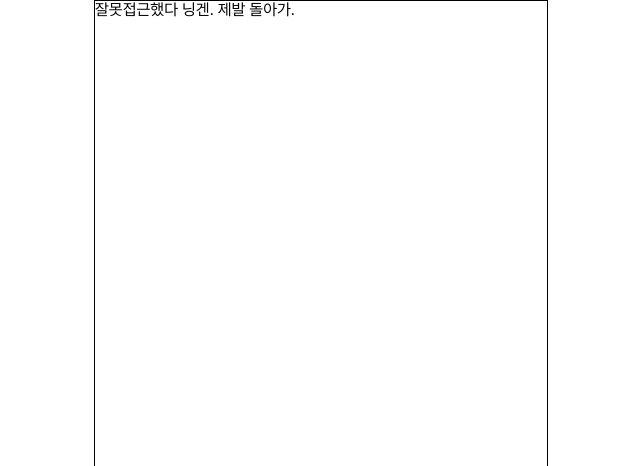
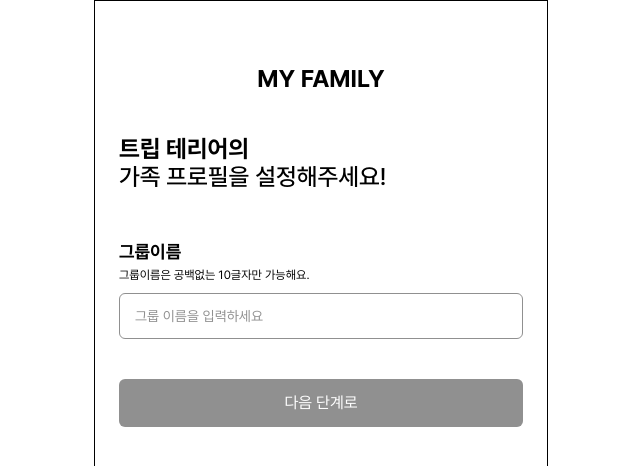
Before and after one commit to SWYP-6-6/6-FE, a Next.js app: page /signin-group in a window 1280 px wide. Before the commit this address had no page. Shown: the top 466 px of the page, without its empty margins (319-959 px from the left). Built offline with nearby package versions, Linux system fonts and the light colour scheme.

Commit message:
feat: 그룹 가입 페이지 ui

```diff
--- /dev/null
+++ b/src/app/signin-group/SignupGroupPage.module.scss
@@ -0,0 +1,148 @@
+.container {
+  width: 100%;
+}
+
+.group-name {
+  @include column-flexbox(center, start, 4rem);
+
+  width: 100%;
+  padding: 0 2.4rem 0;
+  transition: $base-transition;
+
+  .introduction {
+    @include text-style(24);
+
+    margin-bottom: 1.2rem;
+
+    .bold {
+      @include text-style(24, $black, bolder);
+    }
+  }
+
+  .input-group {
+    @include column-flexbox(center, start, 0.6rem);
+
+    transition: $base-transition;
+    width: 100%;
+
+    .title {
+      @include text-style(18, $black, bolder);
+    }
+
+    .description {
+      @include text-style(12, $black, light);
+
+      margin-bottom: 0.4rem;
+    }
+
+    .input {
+      @include text-style(14);
+
+      transition: $base-transition;
+      width: 100%;
+      border-radius: 0.6rem;
+      border: 0.05rem solid $gray;
+      padding: 1.4rem 1.5rem;
+      &::placeholder {
+        @include text-style(14, $gray, light);
+      }
+
+      &:focus {
+        border-color: $primary;
+        outline: none;
+      }
+    }
+  }
+
+  .error-message {
+    @include text-style(14, red);
+    margin-top: 0.3rem;
+
+    animation: slideIn 0.3s ease-out;
+  }
+}
+
+.group-profilePicture {
+  @include column-flexbox(center, center, 3.5rem);
+
+  .title {
+    @include text-style(16, $black, bolder);
+
+    margin-top: 0.8rem;
+  }
+
+  .image-container {
+    @include flexbox;
+
+    position: relative;
+    margin-bottom: 1.6rem;
+
+    &-example {
+      background-color: $gray20;
+      width: 27.7rem;
+      height: 27.7rem;
+      border-radius: 50%;
+    }
+    &-camera {
+      z-index: 10;
+      position: absolute;
+      right: 0;
+      bottom: 1.73rem;
+      transition: $base-transition;
+
+      &:hover {
+        filter: brightness(90%);
+      }
+    }
+  }
+
+  .buttons {
+    @include column-flexbox(center, center, 0.9rem);
+    width: 100%;
+    padding: 0 2.4rem 0;
+
+    &-skip {
+      @include text-style(15, $gray, light);
+
+      width: 100%;
+      padding: 1.5rem 0;
+      border-radius: 0.6rem;
+      background: $gray20;
+    }
+  }
+}
+
+.group-complete {
+  @include column-flexbox(center, center, 11rem);
+
+  background-color: $gray30;
+  flex: 1;
+  padding: 0 2.4rem 0 2.3rem;
+
+  &-body {
+    @include column-flexbox(center, center, 9.3rem);
+
+    &-description {
+      @include column-flexbox(center, center, 2rem);
+      @include text-style(30, $black, bolder);
+
+      line-height: 4rem;
+
+      &-sub {
+        @include text-style(16, $gray, light);
+        line-height: 2.5rem;
+      }
+    }
+  }
+}
+
+@keyframes slideIn {
+  0% {
+    opacity: 0;
+    transform: translateY(-1rem);
+  }
+  100% {
+    opacity: 1;
+    transform: translateY(0);
+  }
+}
--- /dev/null
+++ b/src/app/signin-group/page.tsx
@@ -0,0 +1,185 @@
+'use client';
+
+import React, { useState } from 'react';
+import Image from 'next/image';
+import classNames from 'classnames/bind';
+import CommonButton from '@/components/common/CommonButton';
+import Header from '@/components/common/Header';
+import styles from './SignupGroupPage.module.scss';
+
+const cx = classNames.bind(styles);
+
+export default function SignupGroupPage() {
+  const [currentPage, setCurrentPage] = useState(1);
+  const [groupname, setGroupname] = useState('');
+  const [groupnameErrorMessage, setGroupnameErrorMessage] = useState('');
+  const [isGroupnameButtonEnabled, setIsGroupnameButtonEnabled] =
+    useState(false);
+  const [selectedImage, setSelectedImage] = useState<string | null>(null);
+
+  const totalPages = 3;
+
+  const handleNextClick = () => {
+    if (currentPage < totalPages) {
+      setCurrentPage((prevPage) => prevPage + 1);
+    }
+  };
+
+  const handleInputChange = (e: React.ChangeEvent<HTMLInputElement>) => {
+    const input = e.target.value;
+
+    if (input.trim().length === 0) {
+      setGroupnameErrorMessage('닉네임을 작성해주세요!');
+      setIsGroupnameButtonEnabled(false);
+    } else if (input.length > 10) {
+      setGroupnameErrorMessage(
+        '닉네임은 10글자 이하로 작성해주세요!(공백 포함)',
+      );
+      setIsGroupnameButtonEnabled(false);
+    } else {
+      setGroupnameErrorMessage('');
+      setIsGroupnameButtonEnabled(true);
+    }
+
+    setGroupname(input);
+  };
+
+  const handleImageChange = (e: React.ChangeEvent<HTMLInputElement>) => {
+    const file = e.target.files?.[0];
+    if (file) {
+      const reader = new FileReader();
+      reader.onloadend = () => {
+        setSelectedImage(reader.result as string);
+      };
+      reader.readAsDataURL(file);
+    }
+  };
+
+  const renderContent = () => {
+    switch (currentPage) {
+      case 1:
+        return (
+          <div className={cx('group-name')}>
+            <Header isShowButton={false} isShowProfile={false}>
+              MY FAMILY
+            </Header>
+            <div className={cx('introduction')}>
+              <span className={cx('bold')}>트립 테리어의 </span> <br />
+              가족 프로필을 설정해주세요!
+            </div>
+            <label htmlFor="nickname" className={cx('input-group')}>
+              <p className={cx('title')}>그룹이름</p>
+              <p className={cx('description')}>
+                그룹이름은 공백없는 10글자만 가능해요.
+              </p>
+              <input
+                type="text"
+                id="nickname"
+                value={groupname}
+                onChange={handleInputChange}
+                placeholder="그룹 이름을 입력하세요"
+                className={cx('input')}
+              />
+              {groupnameErrorMessage && (
+                <p className={cx('error-message')}>{groupnameErrorMessage}</p>
+              )}
+            </label>
+            <CommonButton
+              isEnabled={isGroupnameButtonEnabled}
+              onClick={handleNextClick}
+              text="다음 단계로"
+            />
+          </div>
+        );
+      case 2:
+        return (
+          <div className={cx('group-profilePicture')}>
+            <Header isShowButton isShowProfile={false}>
+              MY FAMILY
+            </Header>
+            <div className={cx('title')}>가족 프로필사진 설정</div>
+            <div className={cx('image-container')}>
+              <div className={cx('image-container-example')}>
+                {selectedImage ? (
+                  <Image
+                    src={selectedImage}
+                    alt="Selected Profile"
+                    width={277}
+                    height={277}
+                    style={{ borderRadius: '50%' }}
+                  />
+                ) : null}
+              </div>
+              <div className={cx('image-container-camera')}>
+                <label htmlFor="file-input">
+                  <Image
+                    src="/svgs/camera_icon.svg"
+                    alt="Camera Icon"
+                    width={87}
+                    height={87}
+                    priority
+                  />
+                  <input
+                    id="file-input"
+                    type="file"
+                    accept="image/*"
+                    onChange={handleImageChange}
+                    style={{ display: 'none' }}
+                  />
+                </label>
+              </div>
+            </div>
+            <div className={cx('buttons')}>
+              <CommonButton
+                isEnabled={!!selectedImage}
+                onClick={() => console.log('사진 저장')}
+                text="입력완료"
+              />
+              <button
+                onClick={handleNextClick}
+                type="button"
+                className={cx('buttons-skip')}
+              >
+                다음에 하기
+              </button>
+            </div>
+          </div>
+        );
+      case 3:
+        return (
+          <div className={cx('group-complete')}>
+            <Header isShowButton={false} isShowProfile={false}>
+              MY FAMILY
+            </Header>
+            <div className={cx('group-complete-body')}>
+              <div className={cx('group-complete-body-description')}>
+                <div>
+                  가족 프로필 설정이 <br /> 완료되었습니다!
+                </div>
+                <div className={cx('group-complete-body-description-sub')}>
+                  우리 가족들의 여행을 한 번에 기록해보세요!
+                </div>
+              </div>
+              <Image
+                src="/svgs/calendar-example.svg"
+                alt="Calendar Example"
+                width={317}
+                height={235}
+                priority
+              />
+            </div>
+            <CommonButton
+              isEnabled
+              onClick={() => console.log('사진 저장')}
+              text="시작하기"
+            />
+          </div>
+        );
+
+      default:
+        return <p>UI디자인 완성후 목업사진</p>;
+    }
+  };
+
+  return <div className={cx('container')}>{renderContent()}</div>;
+}
```
Also changed, not shown: public/svgs/calendar-example.svg (added).
